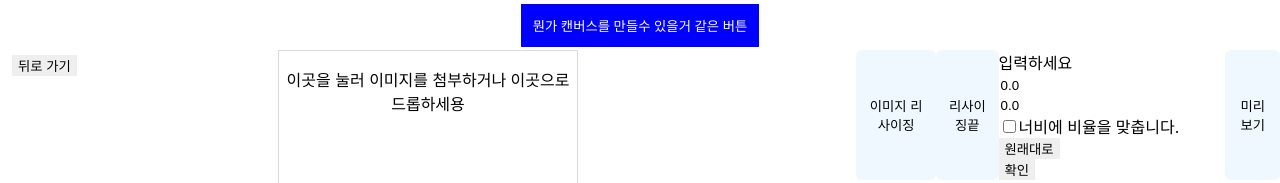
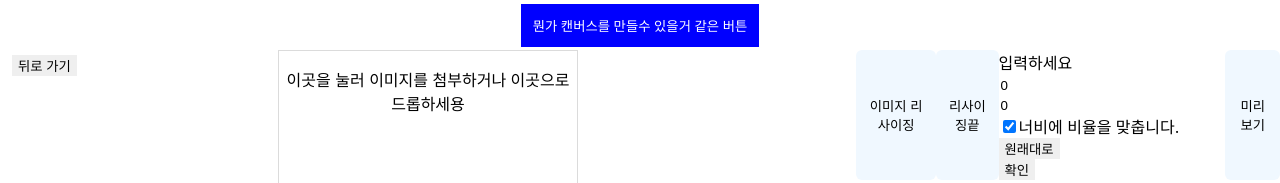
Before and after one commit to mecanvas/early-front, a Next.js app: page /tool in a window 1280 px wide. Both pictures are taken after a click on the button "이미지 리사이징". Shown: the top 183 px of the page. Built offline with nearby package versions, Linux system fonts and the light colour scheme.

Commit message:
이미지에 따라 액자 크기 재조절

```diff
--- a/src/components/tool/Tool.tsx
+++ b/src/components/tool/Tool.tsx
@@ -104,7 +104,7 @@ const Tool = () => {
   const [originHeight, setOriginHeight] = useState(0);
   const [resizeWidth, setResizeWidth] = useState(0);
   const [resizeHeight, setResizeHeight] = useState(0);
-  const [ratioPersist, setRatioPersist] = useState(false);
+  const [ratioPersist, setRatioPersist] = useState(true);
   const [imgResizeStart, setImgResizeStart] = useState(false);
   const [imgResizeEnd, setImgResizeEnd] = useState(false);
   const [canvasFramePositionList, setCanvasFramePositionList] = useState<CanvasFramePositionList[]>([]);
@@ -169,7 +169,6 @@ const Tool = () => {
     [isPreview],
   );
 
-  console.log(selectedFrameList.filter((lst) => console.log(lst)));
   const handleImgGoBack = useCallback(() => {
     if (imgWrapperRef.current) {
       const { current: imgBox } = imgWrapperRef;
@@ -327,8 +326,8 @@ const Tool = () => {
 
         setImgWidth(width);
         setImgHeight(height);
-        const naturalWidth = el.naturalWidth / width;
-        const naturalHeight = el.naturalHeight / height;
+        const naturalWidth = width > el.naturalWidth ? width / el.naturalWidth : el.naturalWidth / width;
+        const naturalHeight = height > el.naturalHeight ? height / el.naturalHeight : el.naturalHeight / height;
         const seletctedName = paperSize.filter((lst) => {
           if (lst.name === value) {
             const newWidth = +lst.size.width.replace('px', '') / naturalWidth;
@@ -444,8 +443,9 @@ const Tool = () => {
     if (imgResizeStart) {
       if (imgNode.current) {
         const { width, height } = imgNode.current?.getBoundingClientRect();
-        setOriginWidth(width);
-        setOriginHeight(height);
+        const { naturalHeight, naturalWidth } = imgNode.current;
+        setOriginWidth(naturalWidth);
+        setOriginHeight(naturalHeight);
         setResizeWidth(width);
         setResizeHeight(height);
       }
@@ -518,11 +518,11 @@ const Tool = () => {
               <div>
                 <div>입력하세요</div>
                 <form onChange={handleChangeImgSize}>
-                  <input type="text" name="width" value={resizeWidth.toFixed(1)} placeholder="너비" />
-                  <input type="text" name="height" value={resizeHeight.toFixed(1)} placeholder="높이" />
+                  <input type="text" name="width" value={resizeWidth} placeholder="너비" />
+                  <input type="text" name="height" value={resizeHeight} placeholder="높이" />
                 </form>
                 <div>
-                  <input type="checkbox" onChange={handleRatioPersist} />
+                  <input type="checkbox" defaultChecked={ratioPersist} onChange={handleRatioPersist} />
                   <span>너비에 비율을 맞춥니다.</span>
                 </div>
                 <div>
```
